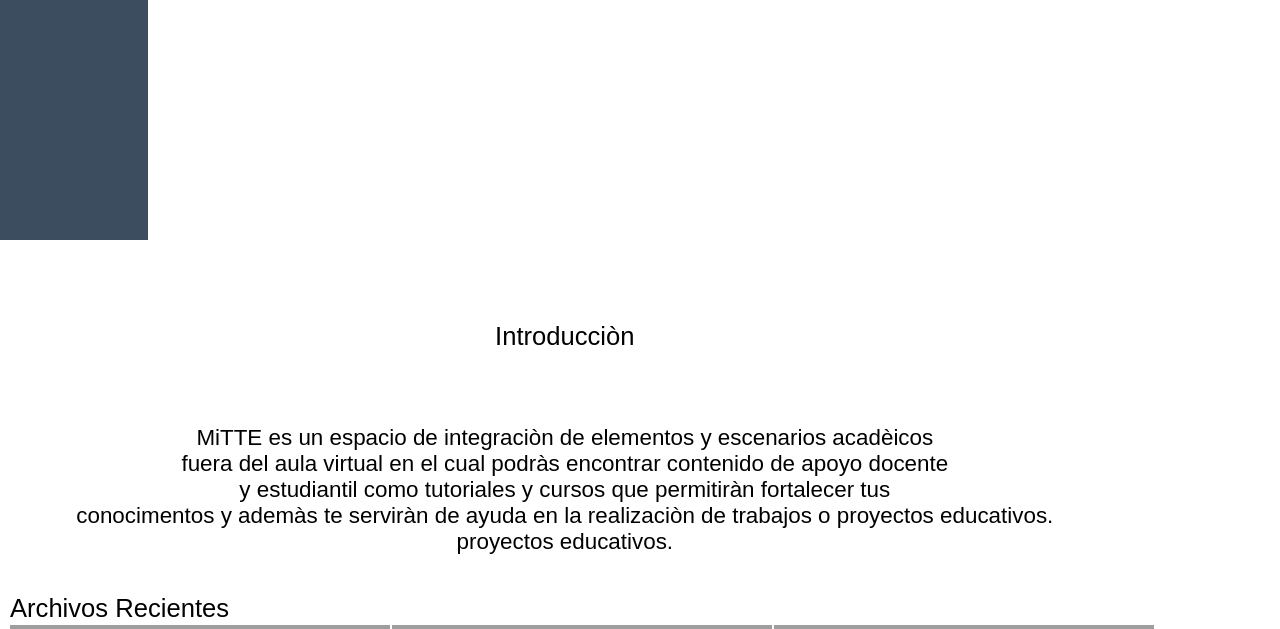
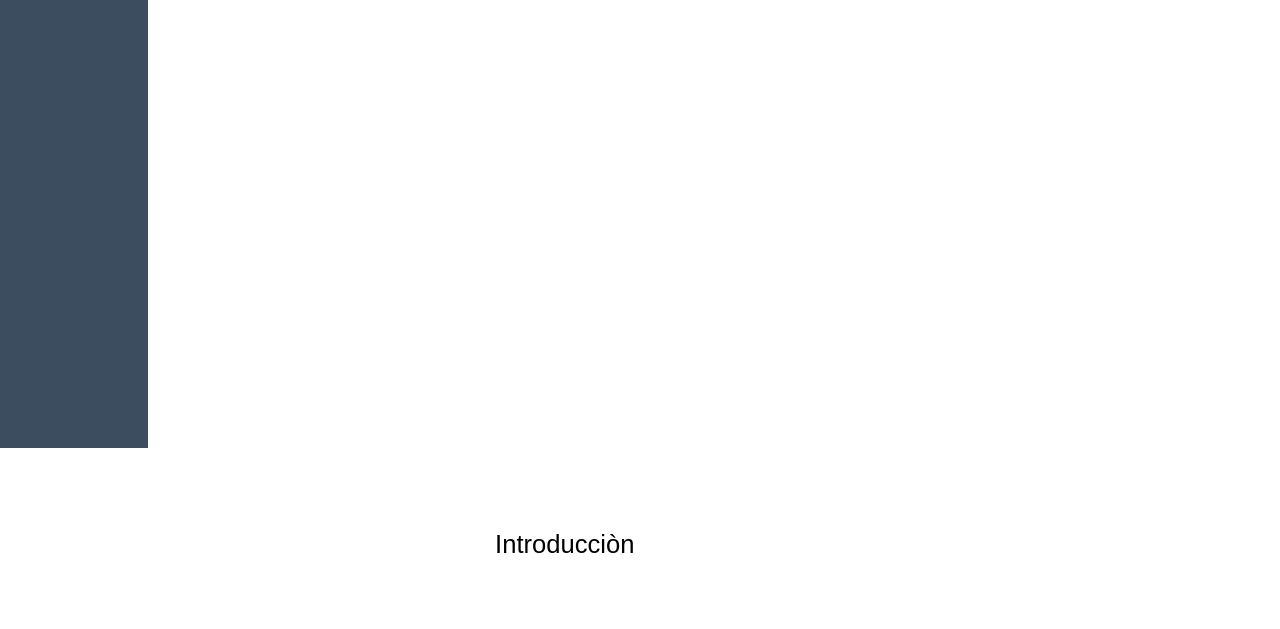
Before and after one commit to SistemasTecTlaxiaco/MiTTE_, a PHP site: page /Proyecto-mytec/views/principal/index.php in a window 1280 px wide. Shown: the part 667-1296 px from the top of the page. Run offline with PHP 8.4, Linux system fonts and the light colour scheme; some libraries are stand-ins or nearby versions; grey boxes are pictures that could not be loaded.

Commit message:
Vista principal

```diff
--- a/views/principal/index.php
+++ b/views/principal/index.php
@@ -1,9 +1,9 @@
 <!DOCTYPE html>
 <html lang="en">
 <style type="text/css">
-  *{
+*{
     margin: 0;
-    padding: 0; /*espacio que hay entre un objeto y el texto*/
+    padding: 0; /espacio que hay entre un objeto y el texto/
 }
 /* 16=12pt=100%=1em*/
 body{
@@ -16,7 +16,7 @@ h1{
     color: #f60;
     margin: 0.25em auto;
     text-align: center;
-    /*sombre*/
+    /sombre/
     text-shadow: 5px 5px 10px rgba(255,255,255,0.9);
 }
 header{
@@ -44,7 +44,7 @@ footer#principal{
 }
 
 section#contenedor{
-    /*backgronund: #FFF;*/
+    /backgronund: #FFF;/
     max-width: 1600px;
     min-height: 100px;
     padding: 0;
@@ -65,7 +65,7 @@ aside{
     background: #3C4D5F;
     display: inline-block;
     max-width: 760px;
-    min-height: 800px;
+    min-height: 1008px;
     padding: 0.25em;
     text-align: center;
     vertical-align: top;
@@ -94,6 +94,14 @@ article{
     text-align: left;
 
     font-family: Arial, Helvetica, sans-serif;
+}
+
+.cursos{
+  border: 2px solid #cdcdcd;
+
+}
+.texto{
+  color: #828282;
 }
 
   }
```
